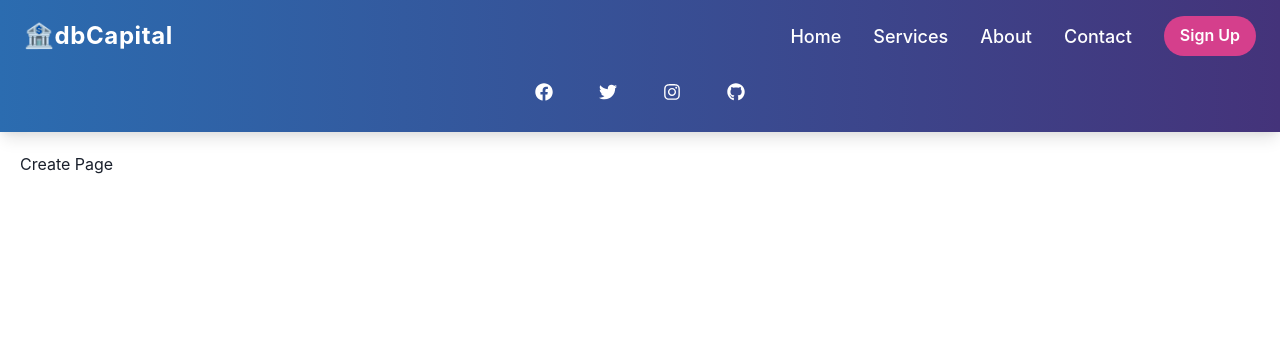
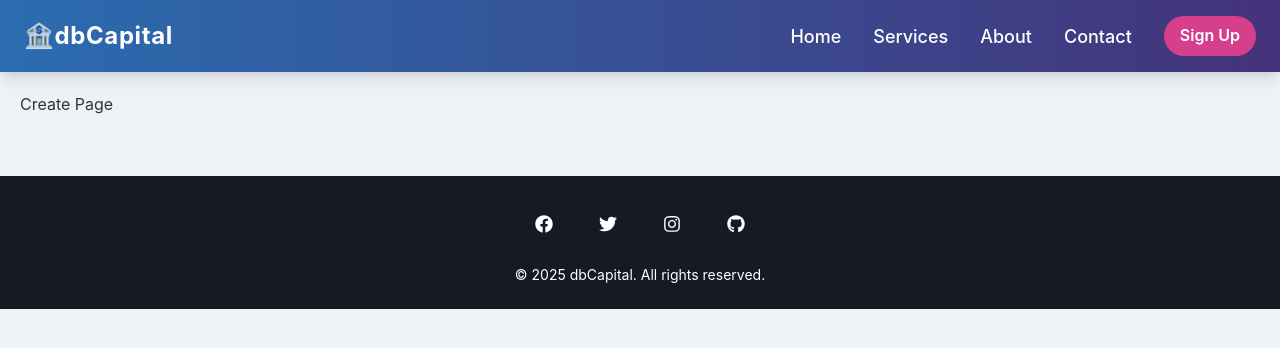
Before and after one commit to realkendo/mern-product-store, a React (Vite) app in the folder frontend/: page /create in a window 1280 px wide. Shown: the top 348 px of the page. Built offline with nearby package versions, Linux system fonts and the light colour scheme.

Commit message:
Add Footer component and remove social media icons from NavBar

```diff
--- a/frontend/src/App.jsx
+++ b/frontend/src/App.jsx
@@ -1,20 +1,24 @@
-import { Box } from "@chakra-ui/react";
+import { Box, Flex } from "@chakra-ui/react";
 import { Routes, Route } from "react-router-dom";
 import Homepage from "./pages/HomePage";
 import Createpage from "./pages/createPage";
 import NavBar from "./components/NavBar";
+import Footer from "./components/Footer";
 
 function App() {
   return (
     <>
-      <Box minH={"100vh"}>
+      <Box bg="gray.100">
+        <Flex direction={"column"} minHeight={"100vh"}>
           <NavBar />
-        <div style={{ padding: "20px", coor: "#333" }}>
+          <div style={{ padding: "20px", color: "#333" }}>
             <Routes>
               <Route path="/" element={<Homepage />} />
               <Route path="/create" element={<Createpage />} />
             </Routes>
           </div>
+          <Footer />
+        </Flex>
       </Box>
     </>
   );
--- /dev/null
+++ b/frontend/src/components/Footer.jsx
@@ -0,0 +1,35 @@
+import { Box, Flex, IconButton, Link } from "@chakra-ui/react";
+import { FaFacebook, FaTwitter, FaInstagram, FaGithub } from "react-icons/fa";
+
+function Footer() {
+  return (
+    <Box bg="gray.900" color="white" py={6} mt={10} textAlign="center">
+      <Flex justify="center" gap={4}>
+        <SocialIcon href="https://facebook.com" icon={<FaFacebook />} />
+        <SocialIcon href="https://twitter.com" icon={<FaTwitter />} />
+        <SocialIcon href="https://instagram.com" icon={<FaInstagram />} />
+        <SocialIcon href="https://github.com" icon={<FaGithub />} />
+      </Flex>
+      <Box mt={4} fontSize="sm">
+        &copy; {new Date().getFullYear()} dbCapital. All rights reserved.
+      </Box>
+    </Box>
+  );
+}
+
+// Social Media Icon Component
+const SocialIcon = ({ href, icon }) => (
+  <Link href={href} isExternal>
+    <IconButton
+      aria-label="Social Icon"
+      icon={icon}
+      variant="ghost"
+      color="white"
+      size="lg"
+      _hover={{ color: "red.300", transform: "scale(1.2)" }}
+      transition="0.3s"
+    />
+  </Link>
+);
+
+export default Footer;
--- a/frontend/src/components/NavBar.jsx
+++ b/frontend/src/components/NavBar.jsx
@@ -10,7 +10,6 @@ import {
   HStack,
 } from "@chakra-ui/react";
 import { HamburgerIcon, CloseIcon } from "@chakra-ui/icons";
-import { FaFacebook, FaTwitter, FaInstagram, FaGithub } from "react-icons/fa";
 
 function Navbar() {
   const { isOpen, onToggle } = useDisclosure(); // Mobile menu state
@@ -78,14 +77,6 @@ function Navbar() {
           </Flex>
         </Box>
       </Collapse>
-
-      {/* Social Media Icons */}
-      <Flex mt={3} justify="center" gap={4}>
-        <SocialIcon href="https://facebook.com" icon={<FaFacebook />} />
-        <SocialIcon href="https://twitter.com" icon={<FaTwitter />} />
-        <SocialIcon href="https://instagram.com" icon={<FaInstagram />} />
-        <SocialIcon href="https://github.com" icon={<FaGithub />} />
-      </Flex>
     </Box>
   );
 }
@@ -102,19 +93,4 @@ const NavItem = ({ href, children }) => (
   </Link>
 );
 
-// Social Media Icon Component
-const SocialIcon = ({ href, icon }) => (
-  <Link href={href} isExternal>
-    <IconButton
-      aria-label="Social Icon"
-      icon={icon}
-      variant="ghost"
-      color="white"
-      size="lg"
-      _hover={{ color: "red.300", transform: "scale(1.2)" }}
-      transition="0.3s"
-    />
-  </Link>
-);
-
 export default Navbar;
```
Lines whose indentation alone changed are shown as unchanged.
